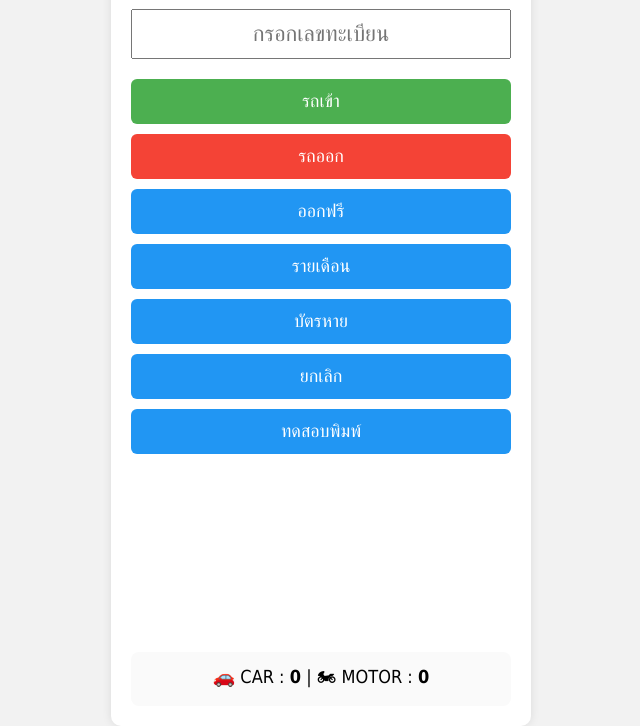
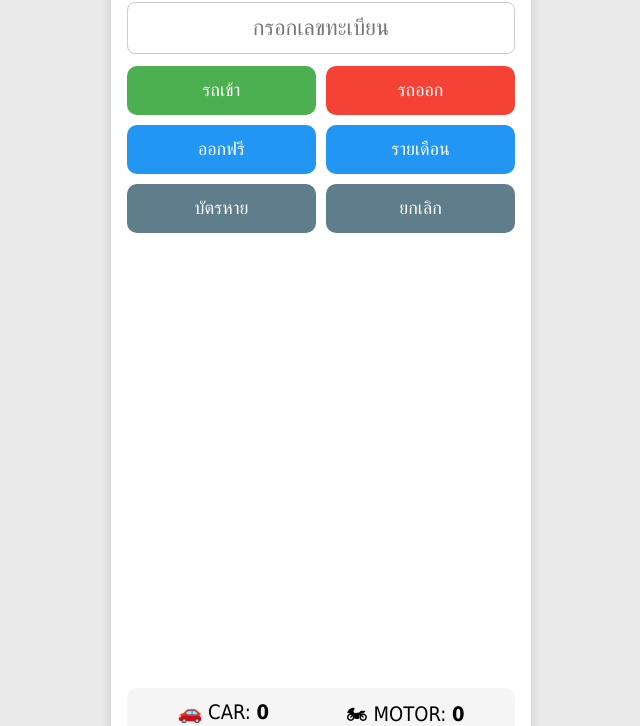
Before and after one commit to rapeepat-piew/parking-control, a plain HTML site: page index.html in a window 1280 px wide. Shown: the part 74-800 px from the top of the page, without its empty margins (319-959 px from the left). Drawn offline with Linux system fonts and the light colour scheme; no server answers.

Commit message:
Add files via upload

```diff
--- a/index.html
+++ b/index.html
@@ -2,104 +2,140 @@
 <html lang="th">
 <head>
 <meta charset="UTF-8">
+<meta name="viewport" content="width=device-width, initial-scale=1.0, viewport-fit=cover">
 <title>Parking Control</title>
 
 <style>
-        /* ===== LOCK FULL SCREEN ===== */
+/* ===== RESET ===== */
+* {
+    box-sizing: border-box;
+}
+
 html, body {
+    margin: 0;
+    padding: 0;
     width: 100%;
     height: 100%;
-            margin: 0;
-            padding: 0;
     overflow: hidden;
-            font-family: Tahoma;
-            background: #f2f2f2;
+    font-family: Tahoma, sans-serif;
+    background: #eaeaea;
 }
 
-        /* ===== MAIN CONTAINER ===== */
-        .container {
-            width: 100%;
+/* ===== LAYOUT ===== */
+.app {
+    min-height: 100dvh;
     max-width: 420px;
-            height: 100vh;
     margin: 0 auto;
-            background: white;
-            padding: 20px;
-            box-sizing: border-box;
+    background: #ffffff;
 
     display: flex;
     flex-direction: column;
     justify-content: space-between;
 
-            border-radius: 10px;
-            box-shadow: 0 0 10px rgba(0,0,0,0.1);
+    padding: 16px;
+    padding-bottom: env(safe-area-inset-bottom);
 }
 
-        h2 {
+/* ===== HEADER ===== */
+.header {
     text-align: center;
-            margin-bottom: 15px;
 }
 
+.header h2 {
+    margin: 5px 0 10px;
+    font-size: 22px;
+}
+
+/* ===== INPUT ===== */
 input {
     width: 100%;
     font-size: 22px;
-            padding: 10px;
-            margin-bottom: 15px;
+    padding: 12px;
     text-align: center;
-            box-sizing: border-box;
+    border-radius: 8px;
+    border: 1px solid #ccc;
+    margin-bottom: 12px;
+}
+
+/* ===== BUTTONS ===== */
+.buttons {
+    display: grid;
+    grid-template-columns: 1fr 1fr;
+    gap: 10px;
 }
 
 .btn {
-            width: 100%;
-            padding: 12px;
-            margin: 5px 0;
+    padding: 14px;
     font-size: 18px;
+    border: none;
+    border-radius: 10px;
     cursor: pointer;
-            border: none;
-            border-radius: 6px;
+    color: #fff;
 }
 
-        .btn-in { background: #4CAF50; color: white; }
-        .btn-out { background: #F44336; color: white; }
-        .btn-other { background: #2196F3; color: white; }
+.btn-in { background: #4CAF50; }
+.btn-out { background: #F44336; }
+.btn-blue { background: #2196F3; }
+.btn-gray { background: #607D8B; }
 
+/* ===== COUNT ===== */
 .count {
-            font-size: 18px;
-            text-align: center;
-            background: #fafafa;
+    margin-top: 15px;
     padding: 12px;
-            border-radius: 8px;
+    background: #f5f5f5;
+    border-radius: 10px;
+    font-size: 20px;
+    display: flex;
+    justify-content: space-around;
+}
+
+/* ===== DESKTOP LIMIT ===== */
+@media (min-width: 600px) {
+    .app {
+        border-radius: 14px;
+        box-shadow: 0 0 12px rgba(0,0,0,0.15);
+        margin-top: 20px;
+    }
 }
 </style>
 </head>
 
 <body>
 
-<div class="container">
+<div class="app">
+
     <div>
+        <div class="header">
             <h2>🚗 ระบบลานจอดรถ</h2>
+        </div>
+
         <input id="plate" placeholder="กรอกเลขทะเบียน">
 
+        <div class="buttons">
             <button class="btn btn-in" onclick="confirmAction('IN')">รถเข้า</button>
             <button class="btn btn-out" onclick="confirmAction('OUT')">รถออก</button>
-        <button class="btn btn-other" onclick="confirmAction('FREE')">ออกฟรี</button>
-        <button class="btn btn-other" onclick="confirmAction('MONTHLY')">รายเดือน</button>
-        <button class="btn btn-other" onclick="confirmAction('LOST')">บัตรหาย</button>
-        <button class="btn btn-other" onclick="confirmAction('CANCEL')">ยกเลิก</button>
-        <button class="btn btn-other" onclick="confirmAction('TEST')">ทดสอบพิมพ์</button>
+
+            <button class="btn btn-blue" onclick="confirmAction('FREE')">ออกฟรี</button>
+            <button class="btn btn-blue" onclick="confirmAction('MONTHLY')">รายเดือน</button>
+
+            <button class="btn btn-gray" onclick="confirmAction('LOST')">บัตรหาย</button>
+            <button class="btn btn-gray" onclick="confirmAction('CANCEL')">ยกเลิก</button>
+        </div>
     </div>
 
     <div class="count">
-        🚗 CAR : <b id="car">0</b> |
-        🏍 MOTOR : <b id="motor">0</b>
+        <div>🚗 CAR: <b id="car">0</b></div>
+        <div>🏍 MOTOR: <b id="motor">0</b></div>
     </div>
+
 </div>
 
 <script>
-/* ================= CONFIG ================= */
+/* ===== CONFIG ===== */
 const CSV_URL =
 "https://docs.google.com/spreadsheets/d/e/2PACX-1vQozjlYJ6hV33GT9TG4eUu3VelfF8Z3etL5-Rnsr1BbaCx2c673jMr_RdR57fD_nFANnraiJMy4SN6n/pub?gid=0&single=true&output=csv";
 
-/* ================= LOAD COUNT ================= */
+/* ===== LOAD COUNT ===== */
 async function loadCount() {
     try {
         const res = await fetch(CSV_URL);
@@ -113,8 +149,8 @@ async function loadCount() {
 
         rows.forEach(row => {
             const col = row.split(",");
-            const vehicleType = col[2]?.trim().toUpperCase();
-            const status = col[6]?.trim().toUpperCase();
+            const vehicleType = col[2]?.trim().toUpperCase(); // C
+            const status = col[6]?.trim().toUpperCase();      // G
 
             if (status === "IN") {
                 if (vehicleType === "CAR") car++;
@@ -126,12 +162,13 @@ async function loadCount() {
         document.getElementById("motor").innerText = motor;
 
     } catch (err) {
+        console.error(err);
         document.getElementById("car").innerText = 0;
         document.getElementById("motor").innerText = 0;
     }
 }
 
-/* ================= BUTTON ================= */
+/* ===== BUTTON ===== */
 function confirmAction(func) {
     const plate = document.getElementById("plate").value.trim();
     if (!plate) {
@@ -144,7 +181,7 @@ function confirmAction(func) {
     document.getElementById("plate").value = "";
 }
 
-/* ================= START ================= */
+/* ===== START ===== */
 document.addEventListener("DOMContentLoaded", () => {
     loadCount();
     setInterval(loadCount, 15000);
```
Lines whose indentation alone changed are shown as unchanged.
